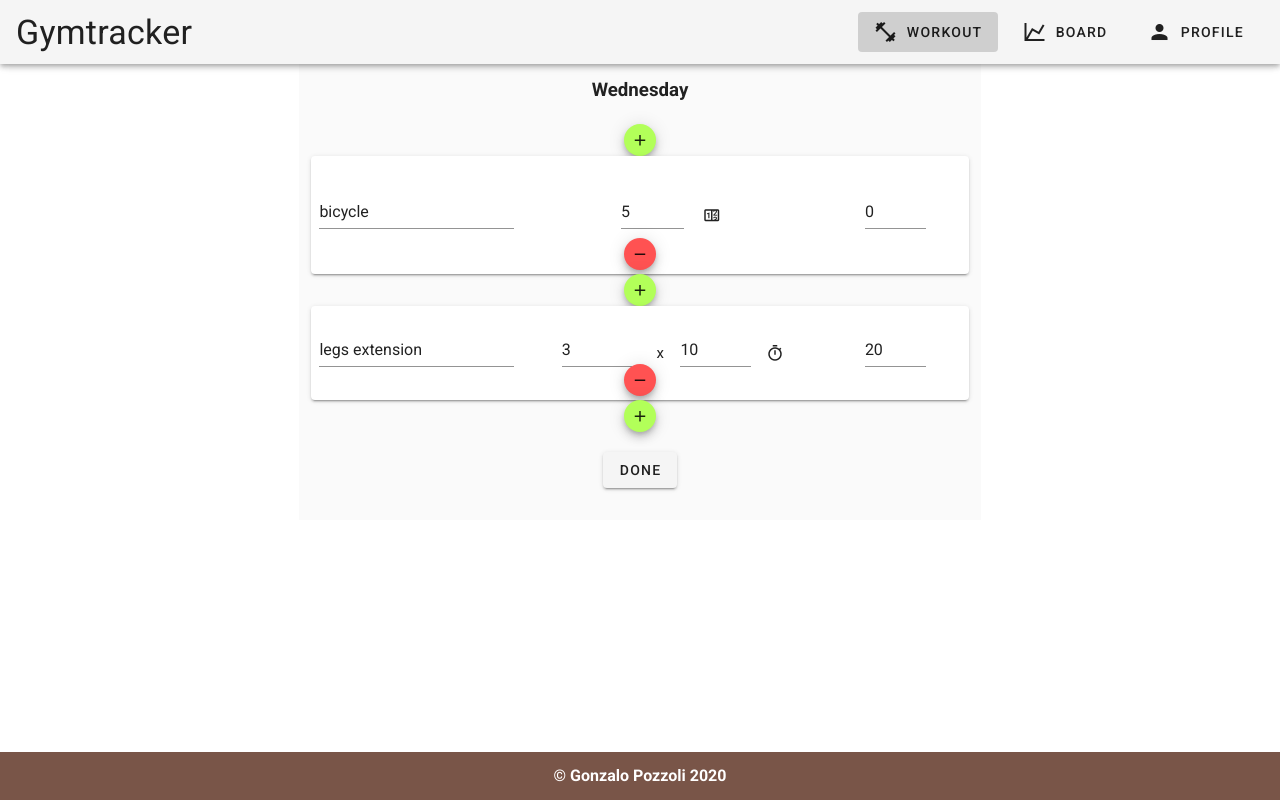
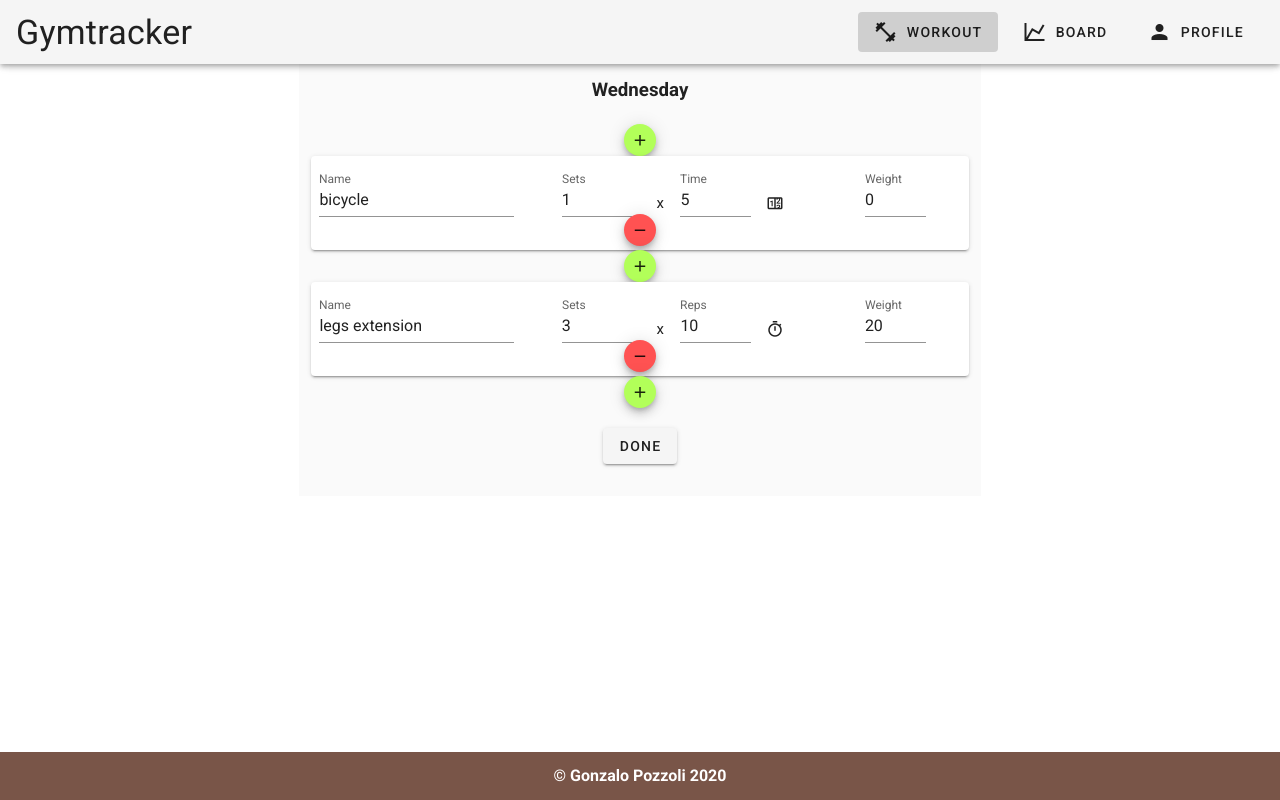
Before and after one commit to gonzzoli/realgymtracker, a Nuxt app: page / in a window 1280 px wide. Both pictures are taken after a click on the button "MODIFY". Shown: the top 800 px of the page. Built offline with nearby package versions, Linux system fonts and the light colour scheme.

Commit message:
Fiishing some problems with empty exercises on finished modifying almost finished workout page

```diff
--- a/components/HorizontalExercises.vue
+++ b/components/HorizontalExercises.vue
@@ -1,6 +1,6 @@
 <template>
   <div>
-    <v-card :class="{ 'red accent-1': isIncomplete }">
+    <v-card :key="updater">
       <v-row v-if="modifyRoutine === false">
         <v-col cols="4">
           <v-card-title class="text-left">{{
@@ -16,7 +16,9 @@
             ></v-card-text
           >
           <v-card-text v-else style="font-size: 15px"
-            ><strong>{{ exercise.duration }} min</strong></v-card-text
+            ><strong
+              >{{ exercise.sets }} x {{ exercise.duration }} min</strong
+            ></v-card-text
           >
         </v-col>
         <v-col cols="4">
@@ -31,74 +33,72 @@
           >
         </v-col>
       </v-row>
-      <v-form v-else>
+      <v-form v-else :class="{ 'red accent-1': isIncomplete }">
         <v-row justify="center" align="center">
           <v-col cols="4">
             <v-text-field
               v-model="newName"
-              placeholder="Name"
+              label="Name"
               class="ml-2"
               autocomplete="off"
             ></v-text-field>
           </v-col>
           <v-col cols="5" class="text-center">
-            <v-row
-              v-if="exercise.hasOwnProperty('reps')"
-              justify="center"
-              align="center"
-              style="font-size: 15px"
-            >
+            <v-row justify="center" align="center" style="font-size: 15px">
               <v-col cols="4">
                 <v-text-field
                   v-model="newSets"
                   type="number"
-                  placeholder="Sets"
+                  label="Sets"
                   min="0"
                   max="999"
                   autocomplete="off"
                 ></v-text-field>
               </v-col>
               <v-col cols="1">x</v-col>
-              <v-col cols="4">
+              <v-col v-if="newExercise.hasOwnProperty('reps')" cols="4">
                 <v-text-field
                   v-model="newReps"
                   type="number"
-                  placeholder="Reps"
+                  label="Reps"
                   min="0"
                   max="999"
                   autocomplete="off"
                 ></v-text-field>
               </v-col>
-              <v-col cols="1">
-                <v-btn fab x-small text class="ml-n4" @click="putTime">
-                  <v-icon>mdi-timer-outline</v-icon>
-                </v-btn>
-              </v-col>
-            </v-row>
-            <v-col v-else cols="12">
-              <v-row justify="center" align="center">
-                <v-col cols="4">
+              <v-col v-else cols="4">
                 <v-text-field
                   v-model="newDuration"
-                    placeholder="Time"
                   type="number"
+                  label="Time"
                   min="0"
                   max="999"
                   autocomplete="off"
                 ></v-text-field>
               </v-col>
-                <v-btn fab x-small text @click="putReps">
+              <v-col :key="updater" cols="1">
+                <v-btn
+                  v-if="newExercise.hasOwnProperty('reps')"
+                  fab
+                  x-small
+                  text
+                  class="ml-n4"
+                  @click="putTime"
+                >
+                  <v-icon>mdi-timer-outline</v-icon>
+                </v-btn>
+                <v-btn v-else fab x-small text class="ml-n4" @click="putReps">
                   <v-icon>mdi-counter</v-icon>
-                </v-btn></v-row
-              >
+                </v-btn>
               </v-col>
+            </v-row>
           </v-col>
           <v-col cols="3">
             <v-row justify="center">
               <v-col cols="6">
                 <v-text-field
                   v-model="newWeight"
-                  placeholder="Weight"
+                  label="Weight"
                   :class="{ 'mb-n4': showCheckMark }"
                   type="number"
                   min="0"
@@ -108,6 +108,7 @@
                 ></v-text-field>
                 <v-btn
                   v-if="showCheckMark"
+                  :key="updater"
                   icon
                   class="mb-n4"
                   color="success"
@@ -189,13 +190,14 @@ export default {
       repsChanged: false,
       weightChanged: false,
       durationChanged: false,
+      updater: 1,
     }
   },
   computed: {
     newExercise() {
-      if (this.exercise.duration === undefined) {
+      if (this.newDuration === undefined) {
         return {
-          name: this.newName,
+          name: this.newName.toLowerCase(),
           sets: Number(this.newSets),
           reps: Number(this.newReps),
           weight: Number(this.newWeight),
@@ -203,20 +205,24 @@ export default {
         }
       }
       return {
-        name: this.newName,
+        name: this.newName.toLowerCase(),
+        sets: Number(this.newSets),
         duration: Number(this.newDuration),
+        weight: Number(this.newWeight),
         id: Number(this.id),
       }
     },
     isIncomplete() {
+      if (Object.prototype.hasOwnProperty.call(this.newExercise, 'reps')) {
         if (
-        this.newName !== '' &&
-        this.newSets !== '' &&
-        this.newReps !== '' &&
-        this.newWeight !== ''
+          this.newName.length > 0 &&
+          Number(this.newSets) > 0 &&
+          Number(this.newReps) > 0 &&
+          Number(this.newWeight) >= 0
         ) {
           return false
-      } else if (this.newName !== '' && this.newDuration !== undefined) {
+        }
+      } else if (this.newName.length > 0 && Number(this.newDuration) > 0) {
         return false
       }
       return true
@@ -237,6 +243,12 @@ export default {
     },
   },
   watch: {
+    // keep on working here
+    // you should set to true the incompleteExercises
+    // in parent, find a way to send that info
+    modifyRoutine(value) {
+      console.log('locoooo ' + value)
+    },
     newName(value) {
       const original = this.exercise.name
       if (original !== value) {
@@ -254,7 +266,8 @@ export default {
       }
     },
     newReps(value) {
-      const original = String(this.exercise.reps)
+      let original = this.exercise.reps
+      original = original === undefined ? '' : String(original)
       if (original !== value) {
         this.repsChanged = true
       } else {
@@ -270,14 +283,22 @@ export default {
       }
     },
     newDuration(value) {
-      const original = String(this.exercise.duration)
+      let original = this.exercise.duration
+      original = original === undefined ? '' : String(original)
       if (original !== value) {
         this.durationChanged = true
       } else {
         this.durationChanged = false
       }
+      // console.log(
+      //   this.repsChanged,
+      //   this.durationChanged,
+      //   this.newDuration,
+      //   this.isIncomplete
+      // )
     },
   },
+
   methods: {
     ...mapActions(['actDeleteExercise']),
     capitalizeName(name) {
@@ -294,6 +315,7 @@ export default {
       this.$emit('addEmptyExercise', this.exercise.id)
     },
     addNewExercise() {
+      this.updater += 1
       this.$emit('addNewExercise', this.newExercise)
     },
     deleteExercise() {
@@ -304,11 +326,14 @@ export default {
     // to which exercise do those changes, if the prop
     // or making a copy of the prop or something else
     putReps() {
-      console.log(this.exercise)
-      this.exercise.duration = 35
+      this.newDuration = undefined
+      this.newReps = 0
+      this.updater += Math.random()
     },
     putTime() {
-      console.log(this.exercise)
+      this.newReps = undefined
+      this.newDuration = 0
+      this.updater += Math.random()
     },
   },
 }
--- a/components/index/RoutinePanel.vue
+++ b/components/index/RoutinePanel.vue
@@ -56,6 +56,7 @@
           @addEmptyExercise="addEmptyExercise"
           @addNewExercise="addExercise"
           @deleteExercise="deleteExercise"
+          @isIncomplete="incompleteExercises = true"
         />
       </div>
       <v-btn class="my-5" @click.stop="finishedModifying">Done</v-btn>
@@ -94,6 +95,7 @@ export default {
       showAllExercises: false,
       firstOpened: true,
       copiedRoutine: this.selectedRoutine.slice(0),
+      incompleteExercises: false,
     }
   },
   updated() {
@@ -107,12 +109,16 @@ export default {
       this.showAllExercises = true
     },
     finishedModifying() {
+      if (!this.incompleteExercises) {
         this.showAllExercises = false
         this.actSetNewRoutine({
           exercises: this.copiedRoutine,
           day: this.selectedDay,
         })
         this.$emit('finishedModifying', this.copiedRoutine)
+      } else {
+        console.log('You got incomplete exercises in ther boi')
+      }
     },
     addEmptyExercise(id) {
       try {
--- a/store/index.js
+++ b/store/index.js
@@ -6,6 +6,7 @@ export const state = () => ({
         {
           name: 'bicycle',
           duration: 5,
+          sets: 1,
           weight: 0,
           id: 0,
         },
@@ -47,6 +48,7 @@ export const state = () => ({
         {
           name: 'arms warmup',
           duration: 3,
+          sets: 1,
           weight: 0,
           id: 6,
         },
@@ -111,6 +113,7 @@ export const state = () => ({
         {
           name: 'bicycle',
           duration: 5,
+          sets: 1,
           weight: 0,
           id: 0,
         },
```
Lines whose indentation alone changed are shown as unchanged.
